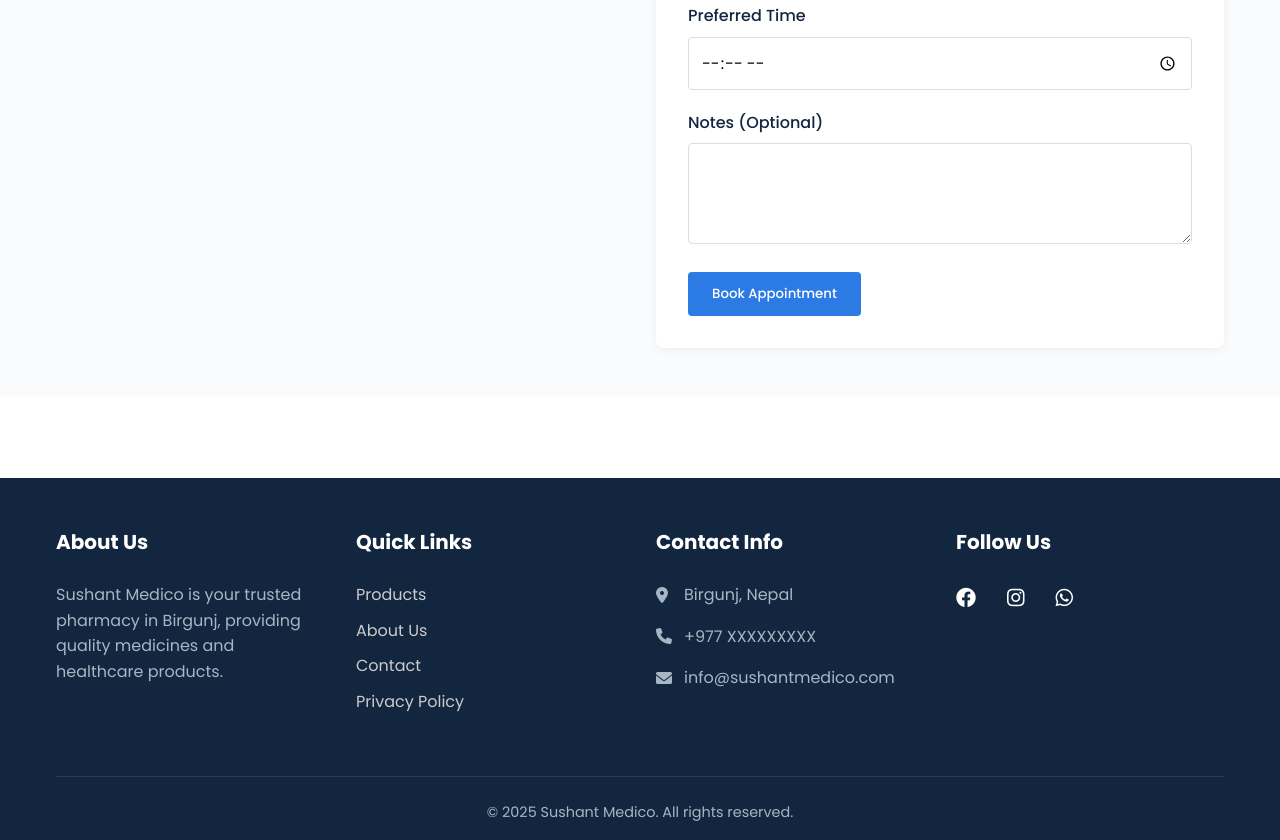
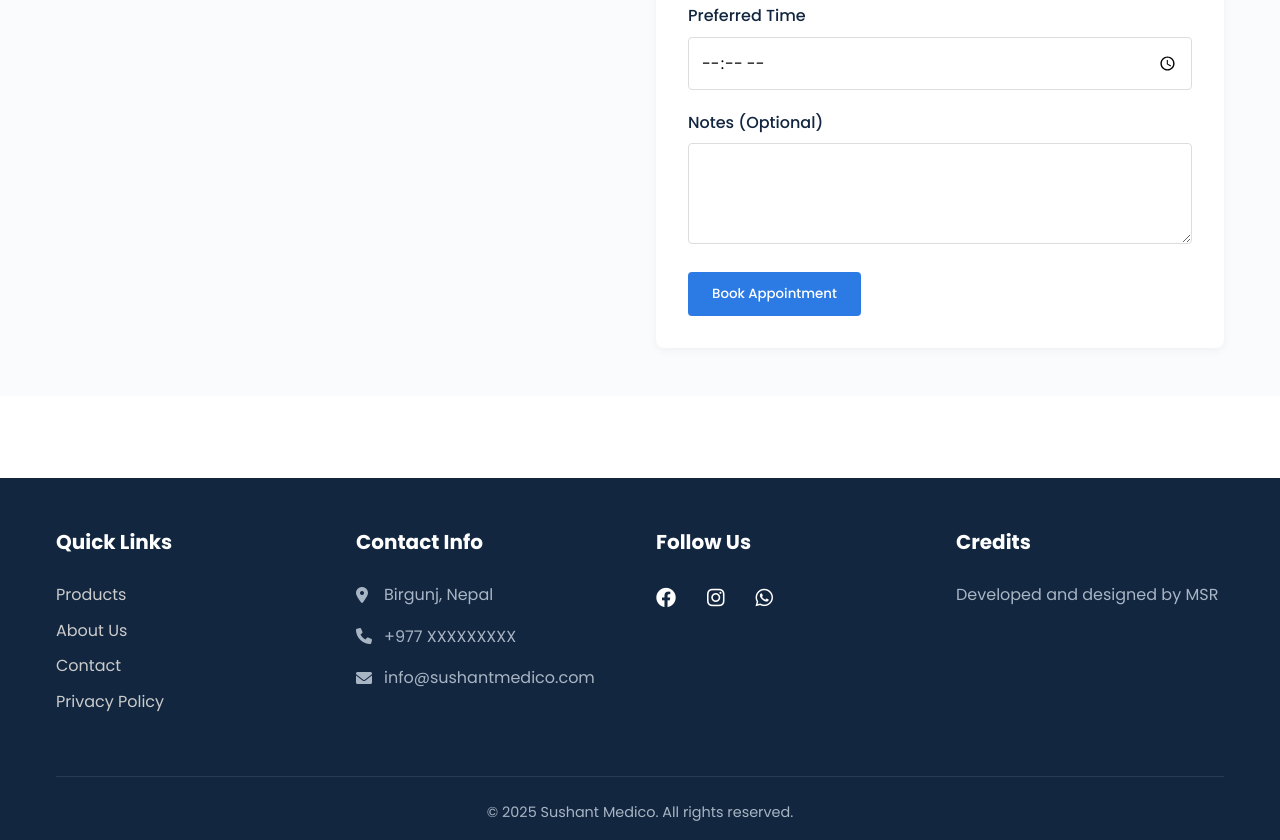
Before and after one commit to mehulsingh1209/sushantmedico, a website: page index.html in a window 1280 px wide. Shown: the part 1969-2809 px from the top of the page. Drawn offline with Linux system fonts and the light colour scheme.

Commit message:
Update index.html

```diff
--- a/index.html
+++ b/index.html
@@ -760,10 +760,6 @@
     <div class="container">
         <div class="footer-content">
             <div class="footer-section">
-                    <h3>About Us</h3>
-                    <p>Sushant Medico is your trusted pharmacy in Birgunj, providing quality medicines and healthcare products.</p>
-                </div>
-                <div class="footer-section">
                 <h3>Quick Links</h3>
                 <ul>
                     <li><a href="products.html">Products</a></li>
@@ -788,13 +784,16 @@
                     <a href="#" aria-label="WhatsApp"><i class="fab fa-whatsapp"></i></a>
                 </div>
             </div>
+            <div class="footer-section">
+                <h3>Credits</h3>
+                <p>Developed and designed by <a href="https://msr-portfolio.vercel.app/" target="_blank" rel="noopener noreferrer">MSR</a></p>
+            </div>
         </div>
         <div class="footer-bottom">
             <p>&copy; <span id="year"></span> Sushant Medico. All rights reserved.</p>
         </div>
     </div>
 </footer>
-
     <!-- Mobile Cart Button -->
     <a href="cart.html" class="mobile-cart" aria-label="Shopping Cart">
         <i class="fas fa-shopping-cart"></i>
```
Lines whose indentation alone changed are shown as unchanged.
